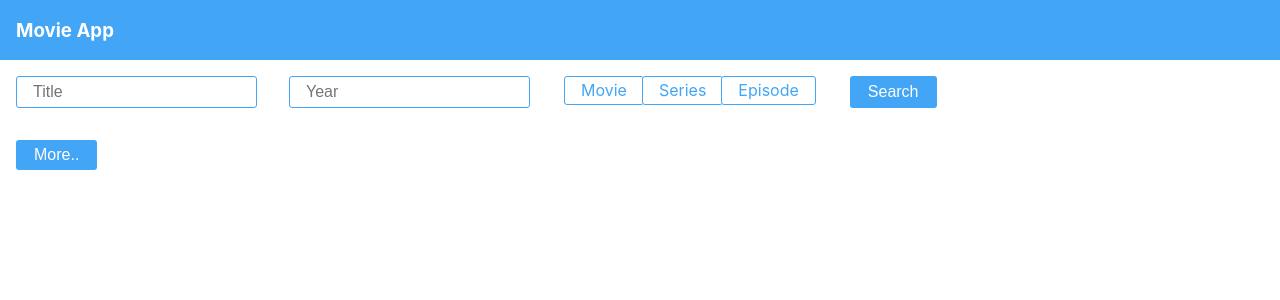
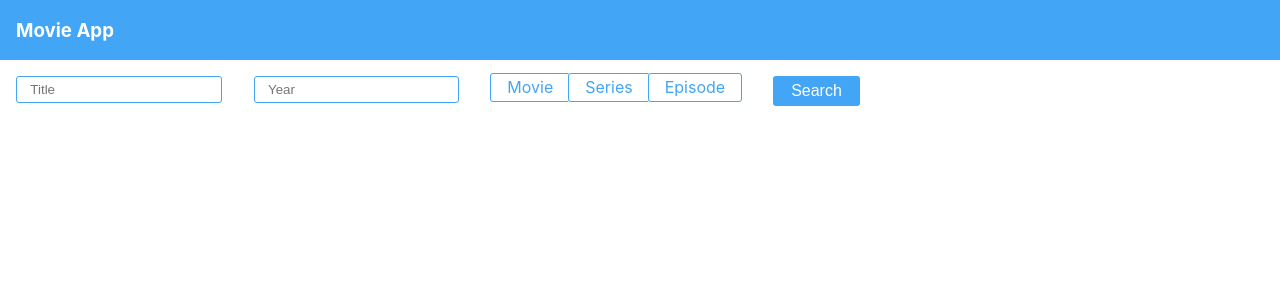
Before and after one commit to SkyLake13/movie-app, a React (Create React App) app: page / in a window 1280 px wide. Shown: the top 300 px of the page. Built offline with nearby package versions, Linux system fonts and the light colour scheme.

Commit message:
Style changes

```diff
--- a/src/components/Button.tsx
+++ b/src/components/Button.tsx
@@ -6,8 +6,13 @@ export const Button = styled.button`
   background: ${props => props.theme.bg};
 
   font-size: 1em;
-  margin: 1em;
   padding: 0.25em 1em;
   border-radius: 3px;
   cursor: pointer;
 `;
+
+export const InvertedButton = styled(Button)`
+  color: ${props => props.theme.bg};
+  border: 2px solid ${props => props.theme.bg};
+  background: ${props => props.theme.fg};
+`;
--- a/src/components/Search/Search.tsx
+++ b/src/components/Search/Search.tsx
@@ -34,15 +34,19 @@ const Search = ({ text, type, year, onSearch }: Props) => {
 
     return (
         <Form onSubmit={e => formSubmit(e)}>
+            <Container>
                 <Textbox type="text"
                     placeholder="Title"
                     value={search}
                     onChange={(e: any) => setSearch(e.target.value)} />
+            </Container>
+            <Container>
                 <Textbox type="number"
                     placeholder="Year"
                     value={yr}
                     onChange={(e: any) => setYr(e.target.value)} />
-            <RadioGroupContainer>
+            </Container>
+            <Container>
                 <RadioGroup>
                     <RadioWithLabel name="type"
                         id="movie"
@@ -66,18 +70,20 @@ const Search = ({ text, type, year, onSearch }: Props) => {
                         Episode
                     </RadioWithLabel>
                 </RadioGroup>
-            </RadioGroupContainer>
+            </Container>
+            <Container>
                 <Button type="submit">Search</Button>
+            </Container>
         </Form>
     )
 }
 
 const RadioGroup = styled.div`
-    margin: 1em;
+
 `;
 
-const RadioGroupContainer = styled.div`
-    margin: 3px;
+const Container = styled.div`
+    margin: 1em
 `;
 
 const Form = styled.form`
--- a/src/components/Textbox.tsx
+++ b/src/components/Textbox.tsx
@@ -4,8 +4,6 @@ export const Textbox = styled.input`
     color: ${props => props.theme.bg };
     border: 1px solid ${props => props.theme.bg };
 
-    font-size: 1em;
-    margin: 1em;
     padding: 0.35em 1em;
     border-radius: 3px;
     cursor: text;
--- a/src/views/MovieSearch.tsx
+++ b/src/views/MovieSearch.tsx
@@ -1,7 +1,7 @@
 import { useEffect, useRef } from "react";
 import { useDispatch, useSelector } from "react-redux";
 
-import { Button, FlexDiv, MovieCard, Search } from "../components";
+import { FlexDiv, InvertedButton, MovieCard, Search } from "../components";
 import { CardLink } from "../components";
 import { Movie, searchMovies } from "../services";
 import { AppState,
@@ -66,7 +66,7 @@ const MovieSearchView = () => {
             <FlexDiv>
                 <MovieList movies={movies} />
             </FlexDiv>
-            <Button onClick={ () => handleMore()}>More..</Button>
+            { movies && <InvertedButton onClick={ () => handleMore()}>More...</InvertedButton> }
         </>
     )
 }
```
Lines whose indentation alone changed are shown as unchanged.
